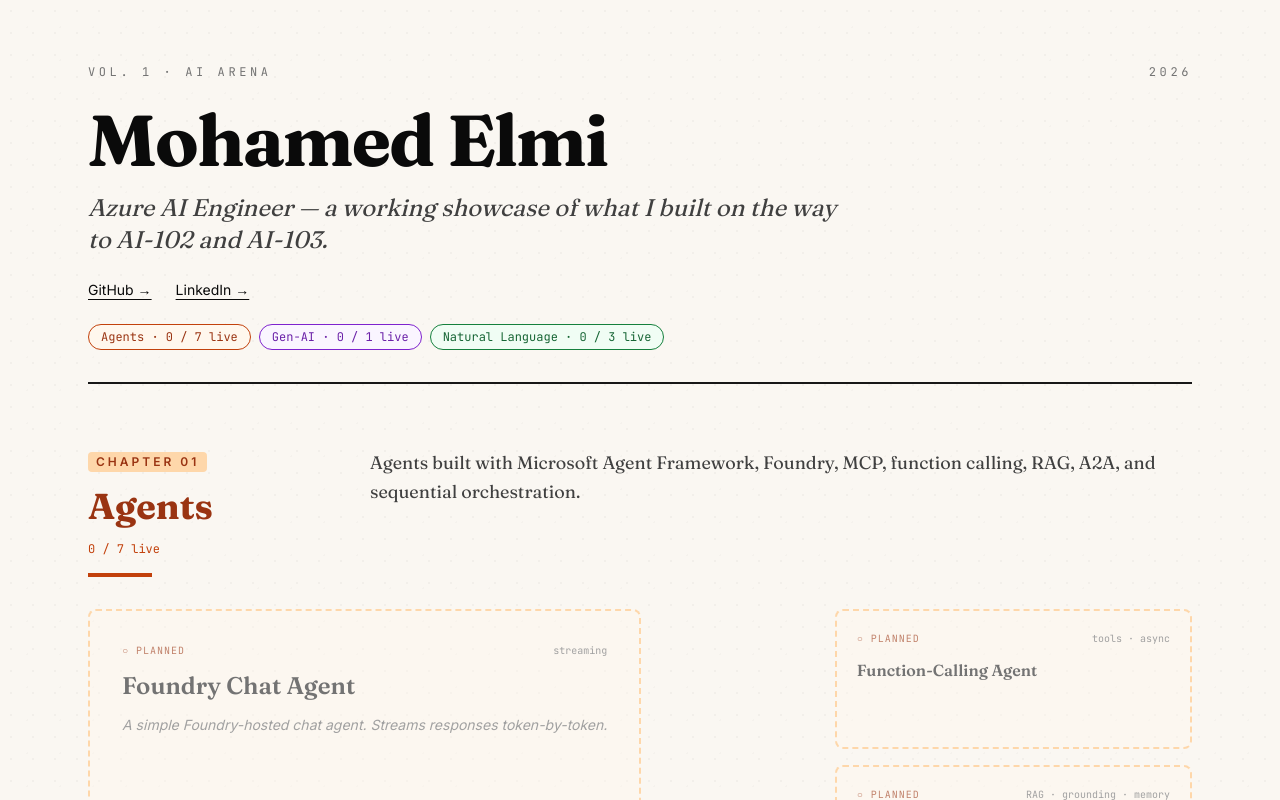
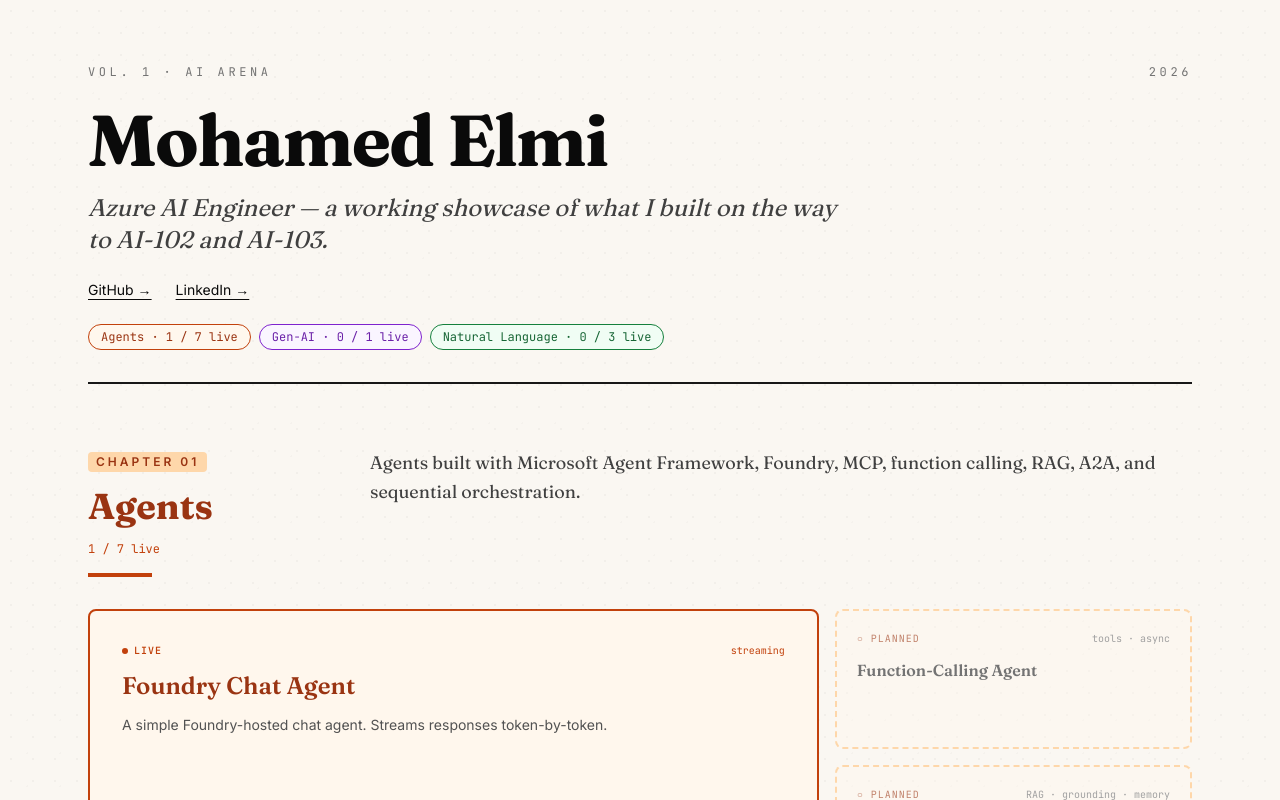
Before and after one commit to MohamedElmi10/AI-Arena-platform, a Next.js app: page / in a window 1280 px wide. Shown: the top 800 px of the page. Built offline with nearby package versions, Linux system fonts and the light colour scheme.

Commit message:
Update tile status to live and mark related tasks as done

```diff
--- a/src/data/modules.ts
+++ b/src/data/modules.ts
@@ -62,9 +62,10 @@
       {
         title: "Foundry Chat Agent",
         slug: "foundry-chat-agent",
-        status: "planned",
+        status: "live",
         tag: "streaming",
         desc: "A simple Foundry-hosted chat agent. Streams responses token-by-token.",
+        preview: 'Try: "Give me an elevator pitch for AI Arena."',
         guide: {
           about:
             "This is the baseline agent — no memory across turns, no tools, no retrieval. Just a hosted chat agent behind the Foundry Responses API. Every other tile in Agents is a variation on this pattern.",
```
Also changed, not shown: tickets/done/T-001-bootstrap-project.md (+1 -1 lines), tickets/done/T-002-landing-hero.md (+1 -1 lines), tickets/done/T-003-tile-components.md (+1 -1 lines), tickets/done/T-004-playground-shell.md (+1 -1 lines), tickets/done/T-006-foundry-chat-agent-build.md (+1 -1 lines), tickets/done/T-008-flip-tile-live.md (renamed from tickets/T-008-flip-tile-live.md, +1 -1 lines).
